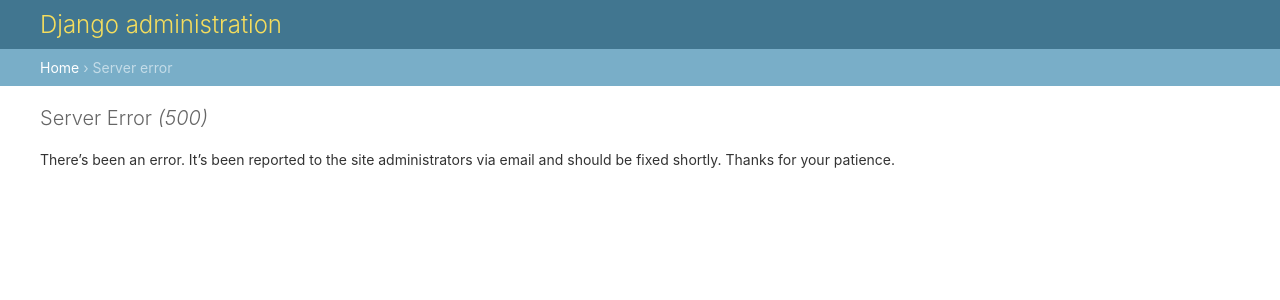
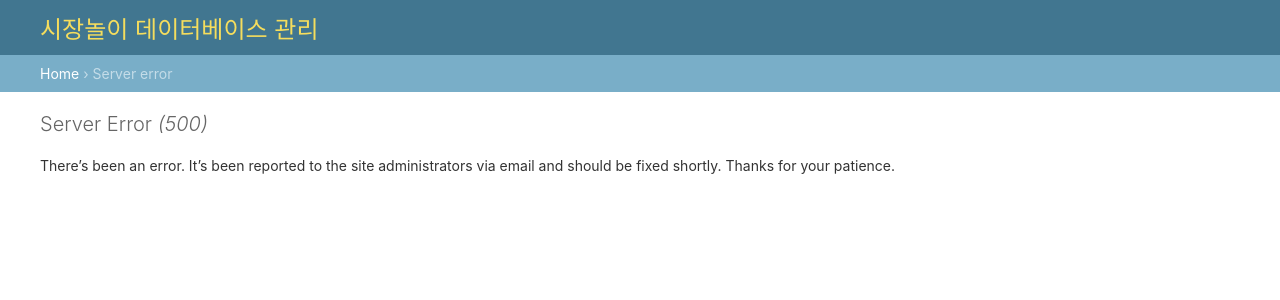
Before and after one commit to ModuMoyeoToyProject/marketBack, a Django app: template BackServer/templates/admin/500.html in a window 1280 px wide. Shown: the top 300 px of the page. Run offline with Django 4.2, Linux system fonts and the light colour scheme; the template is opened without the code that fills it, so the values that code supplies are empty.

Commit message:
Django Admin 타이틀 수정

```diff
--- a/BackServer/templates/admin/base.html
+++ b/BackServer/templates/admin/base.html
@@ -2,7 +2,7 @@
 {% get_current_language as LANGUAGE_CODE %}{% get_current_language_bidi as LANGUAGE_BIDI %}
 <html lang="{{ LANGUAGE_CODE|default:"en-us" }}" dir="{{ LANGUAGE_BIDI|yesno:'rtl,ltr,auto' }}">
 <head>
-<title>{% block title %}{% endblock %}</title>
+<title>시장놀이 데이터베이스 관리</title>
 <link rel="stylesheet" href="{% block stylesheet %}{% static "admin/css/base.css" %}{% endblock %}">
 {% block dark-mode-vars %}
   <link rel="stylesheet" href="{% static "admin/css/dark_mode.css" %}">
--- a/BackServer/templates/admin/base_site.html
+++ b/BackServer/templates/admin/base_site.html
@@ -3,7 +3,7 @@
 {% block title %}{% if subtitle %}{{ subtitle }} | {% endif %}{{ title }} | {{ site_title|default:_('Django site admin') }}{% endblock %}
 
 {% block branding %}
-<h1 id="site-name"><a href="{% url 'admin:index' %}">{{ site_header|default:_('Django administration') }}</a></h1>
+<h1 id="site-name"><a href="{% url 'admin:index' %}">시장놀이 데이터베이스 관리</a></h1>
 {% endblock %}
 
 {% block nav-global %}{% endblock %}
```
